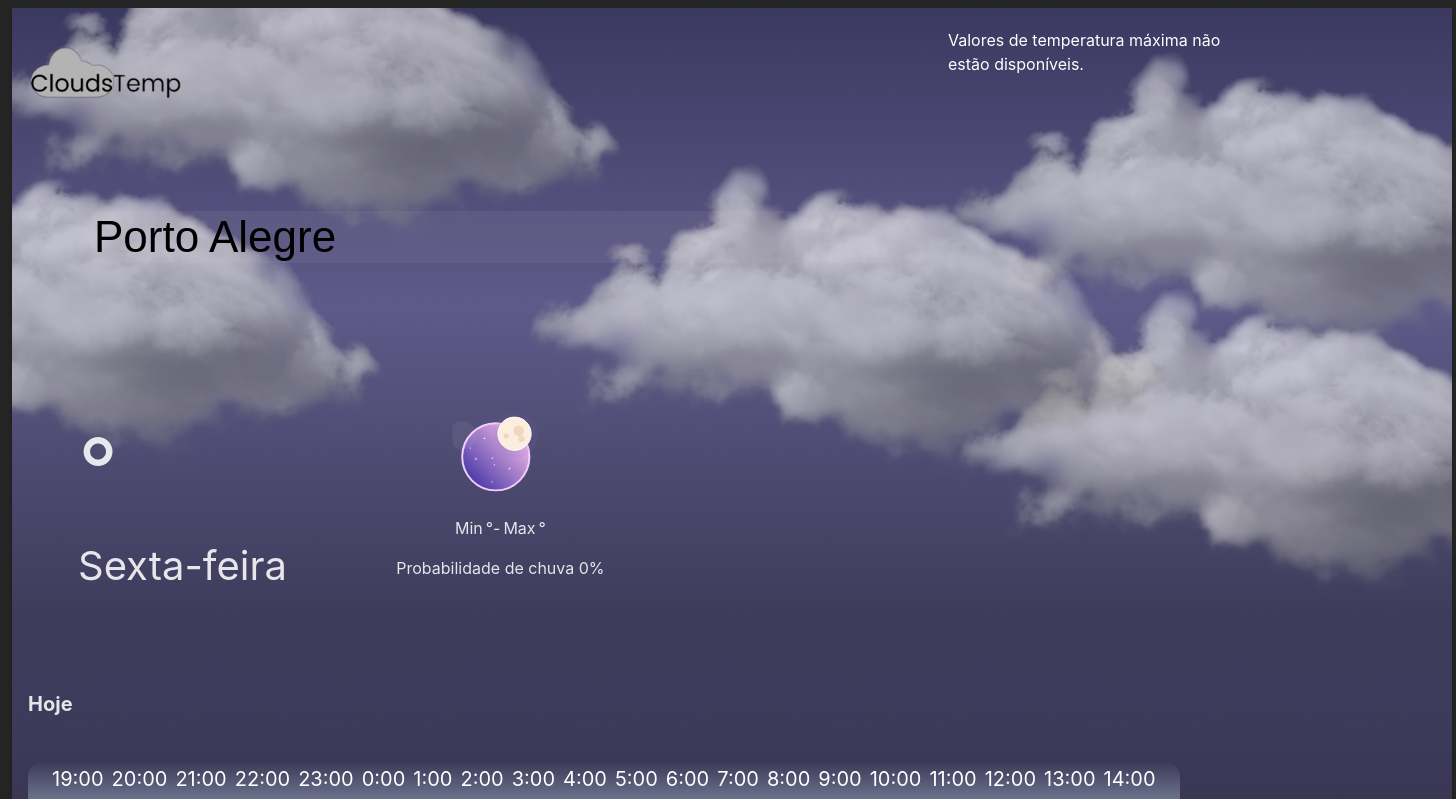
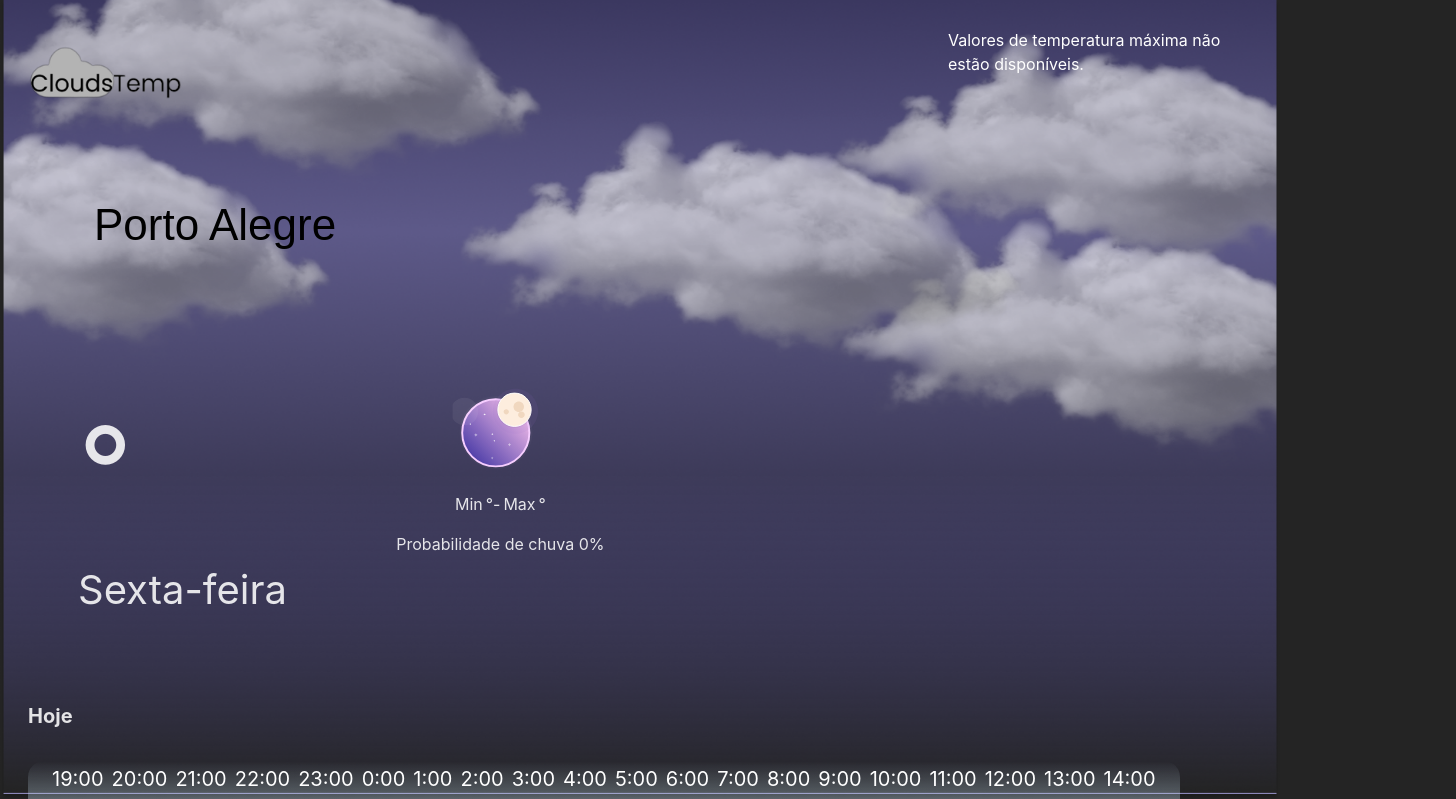
Before and after one commit to Grupo-AGES/Sprint2-Clima, a React (Vite) app: page / in a window 1280 px wide. Shown: the top 799 px of the page, 1456 px wide, since content can reach past the window. Built offline with nearby package versions, Linux system fonts and the light colour scheme.

Commit message:
ajeitando background

```diff
--- a/src/App.css
+++ b/src/App.css
@@ -1,5 +1,5 @@
 .city {
-  background-color: rgba(250, 235, 215, 0.055);
+  background-color: transparent;
   border: none;
   font-size: 5.5vh;
   margin-bottom: 3px;
@@ -7,18 +7,30 @@
 
 .diaAtual {
   font-size: 5vh;
+  display: flex;
+  justify-content: center;
 }
 
 .background {
+  z-index: -1;
+  position: fixed;
+  top: 0;
+  left: 0;
+  right: 0;
+  bottom: 0;
+  width: 100%;
+  height: 100%;
+  overflow: hidden;
+}
+
+
+.background img {
+  position: absolute;
   z-index: -1;
   width: 100%;
   height: 100%;
 }
 
-.background img {
-  position: absolute;
-  z-index: -1;
-}
 
 /* Icone Logo */
 .cloudsIcon {
@@ -208,7 +220,7 @@
 }
 
 .componenteTempAtual {
-  font-size: 11vh;
+  font-size: 15vh;
 }
 
 .precipitation {
```
